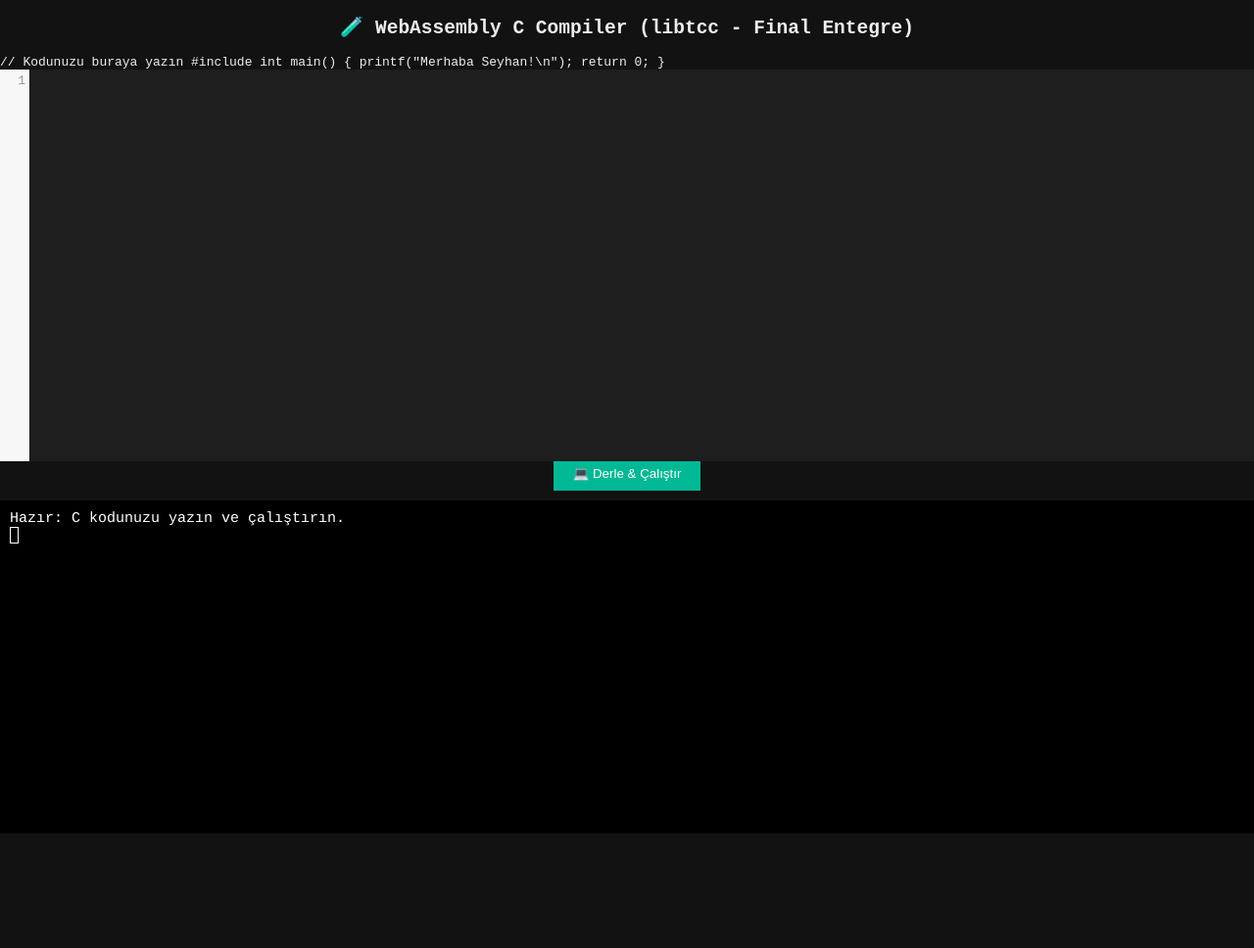
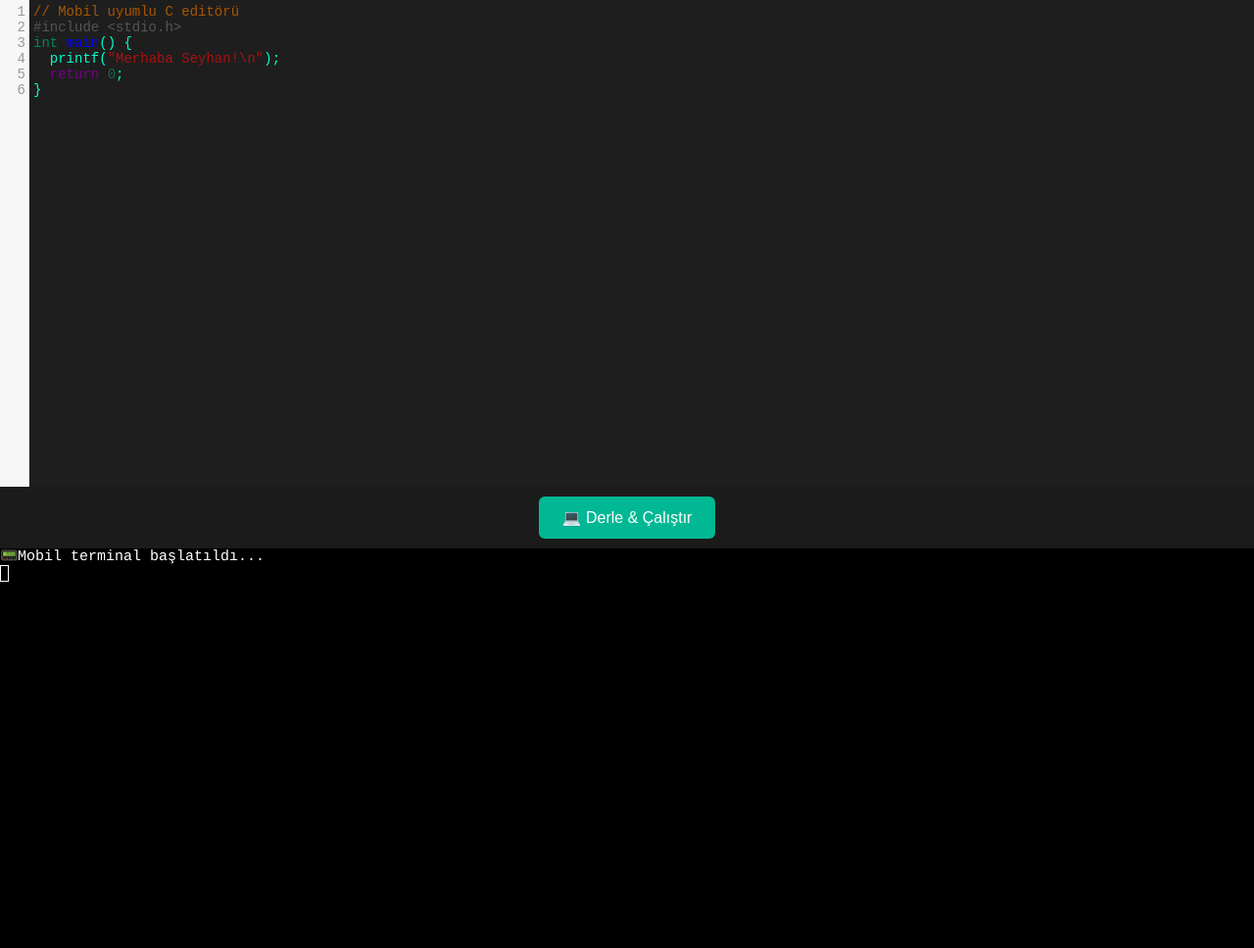
Before and after one commit to SeyhanC/c-compiler, a plain HTML site: page index.html in a window 1280 px wide. Shown: the whole page at 98% size. Before the commit the page ends 851 px from the top, so only its background shows below. Drawn offline with nearby package versions, Linux system fonts and the light colour scheme.

Commit message:
Add files via upload

```diff
--- a/index.html
+++ b/index.html
@@ -2,41 +2,82 @@
 <!DOCTYPE html>
 <html lang="en">
 <head>
-  <meta charset="UTF-8">
-  <title>C Compiler (libtcc + WebAssembly Final)</title>
-  <meta name="viewport" content="width=device-width, initial-scale=1.0">
-  <link rel="stylesheet" href="https://cdn.jsdelivr.net/npm/xterm/css/xterm.css">
-  <link rel="stylesheet" href="https://cdn.jsdelivr.net/npm/codemirror@5.65.5/lib/codemirror.css">
+  <meta charset="UTF-8" />
+  <meta name="viewport" content="width=device-width, initial-scale=1.0" />
+  <title>C Compiler - Mobile Final</title>
+  <link rel="stylesheet" href="https://cdn.jsdelivr.net/npm/xterm/css/xterm.css" />
+  <link rel="stylesheet" href="https://cdn.jsdelivr.net/npm/codemirror@5.65.5/lib/codemirror.css" />
   <style>
-    body { margin: 0; background: #121212; color: #eee; font-family: monospace; }
-    #editor { height: 50vh; }
-    .CodeMirror { height: 100%; background: #1e1e1e; color: #00ffcc; }
-    #terminal { height: 40vh; background: black; padding: 10px; overflow-y: auto; font-size: 14px; }
-    button { padding: 10px 20px; margin: 10px; background: #00b894; border: none; color: white; cursor: pointer; }
+    * { box-sizing: border-box; }
+    html, body {
+      margin: 0;
+      padding: 0;
+      height: 100%;
+      background: #121212;
+      color: #fff;
+      font-family: monospace;
+    }
+    #container {
+      display: flex;
+      flex-direction: column;
+      height: 100vh;
+    }
+    #editor-container {
+      flex: 1;
+      overflow: hidden;
+    }
+    .CodeMirror {
+      height: 100%;
+      background: #1e1e1e;
+      color: #00ffcc;
+      font-size: 14px;
+    }
+    #controls {
+      padding: 10px;
+      text-align: center;
+      background: #1b1b1b;
+    }
+    button {
+      padding: 12px 24px;
+      font-size: 16px;
+      background: #00b894;
+      border: none;
+      color: white;
+      border-radius: 6px;
+      cursor: pointer;
+    }
+    #terminal {
+      height: 30vh;
+      background: black;
+      font-size: 14px;
+    }
   </style>
 </head>
 <body>
-  <h2 style="text-align:center;">🧪 WebAssembly C Compiler (libtcc - Final Entegre)</h2>
-  <div id="editor">// Kodunuzu buraya yazın
+  <div id="container">
+    <div id="editor-container">
+      <textarea id="editor">// Mobil uyumlu C editörü
 #include <stdio.h>
 int main() {
   printf("Merhaba Seyhan!\n");
   return 0;
-}</div>
-  <div style="text-align:center;">
-    <button onclick="compile()">💻 Derle & Çalıştır</button>
+}</textarea>
+    </div>
+    <div id="controls">
+      <button onclick="compile()">💻 Derle & Çalıştır</button>
+    </div>
+    <div id="terminal"></div>
   </div>
-  <div id="terminal"></div>
 
   <script src="https://cdn.jsdelivr.net/npm/xterm/lib/xterm.min.js"></script>
   <script src="https://cdn.jsdelivr.net/npm/codemirror@5.65.5/lib/codemirror.js"></script>
   <script src="https://cdn.jsdelivr.net/npm/codemirror@5.65.5/mode/clike/clike.js"></script>
   <script>
     const term = new Terminal();
-    term.open(document.getElementById('terminal'));
-    term.writeln('Hazır: C kodunuzu yazın ve çalıştırın.');
+    term.open(document.getElementById("terminal"));
+    term.writeln("📟 Mobil terminal başlatıldı...");
 
-    const editor = CodeMirror(document.getElementById("editor"), {
+    const editor = CodeMirror.fromTextArea(document.getElementById("editor"), {
       mode: "text/x-csrc",
       lineNumbers: true,
       theme: "default"
```
